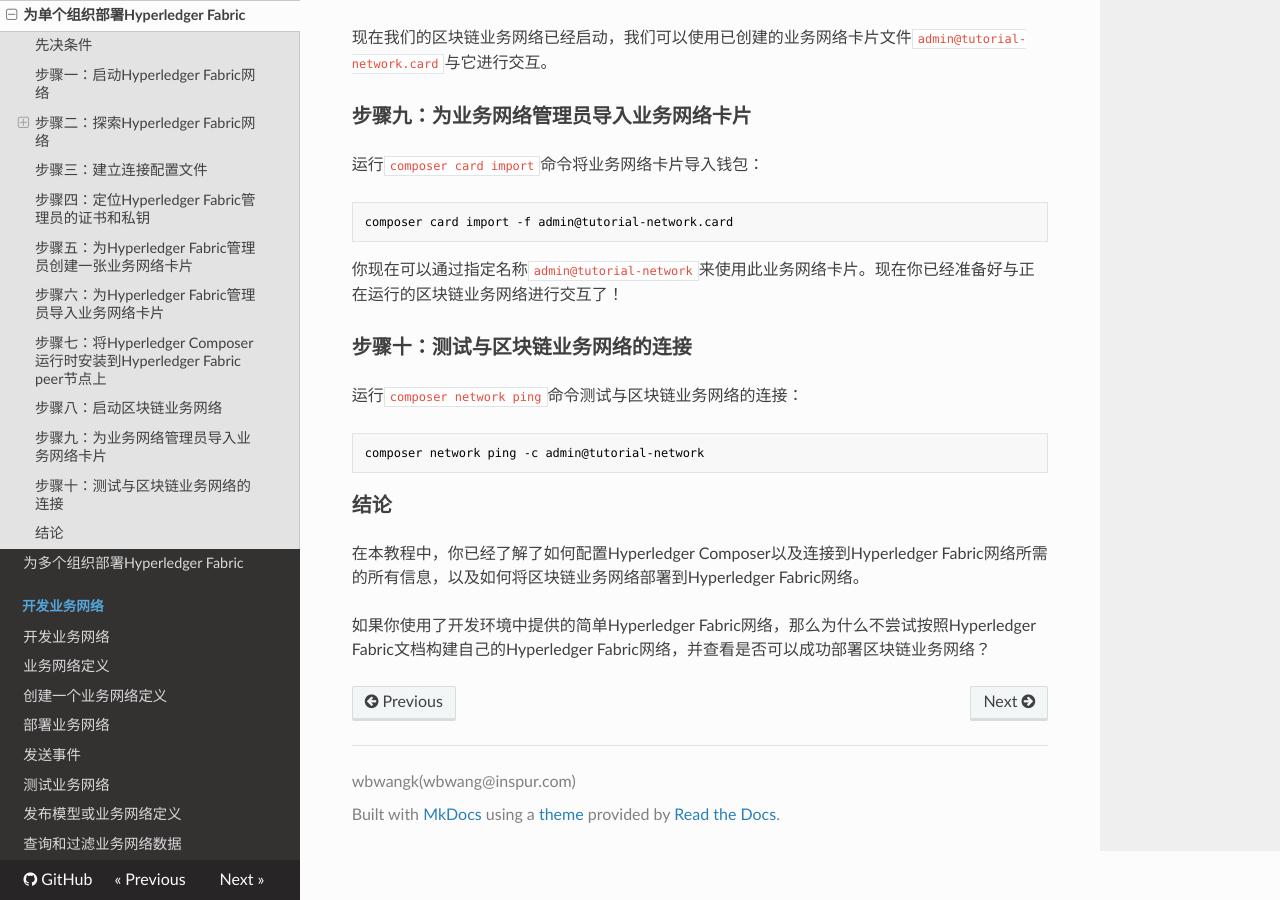
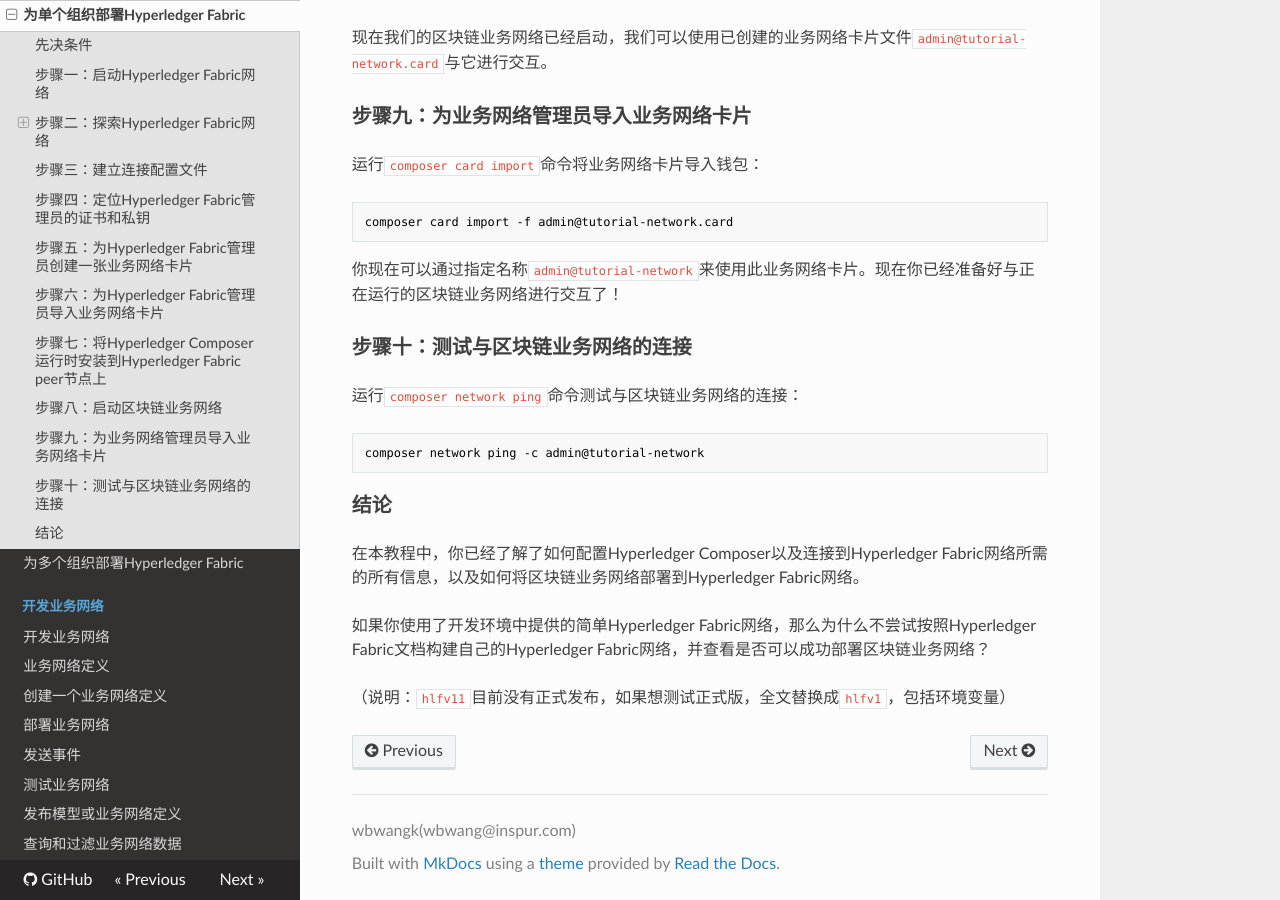
Before and after one commit to wbwangk/ComposerDocs, an MkDocs documentation site: the page built from docs/tutorials_deploy-to-fabric-single-org.md, in a window 1280 px wide and 900 px high, scrolled down 8758 px. Built offline with MkDocs 1.6.1, drawn with Linux system fonts in a browser that asks for light colours; nearby versions of some CDN libraries; old or Windows-style settings are respelled for this version of MkDocs.

Commit message:
Update tutorials_deploy-to-fabric-single-org.md

```diff
--- a/docs/tutorials_deploy-to-fabric-single-org.md
+++ b/docs/tutorials_deploy-to-fabric-single-org.md
@@ -314,3 +314,5 @@
 在本教程中，你已经了解了如何配置Hyperledger Composer以及连接到Hyperledger Fabric网络所需的所有信息，以及如何将区块链业务网络部署到Hyperledger Fabric网络。
 
 如果你使用了开发环境中提供的简单Hyperledger Fabric网络，那么为什么不尝试按照Hyperledger Fabric文档构建自己的Hyperledger Fabric网络，并查看是否可以成功部署区块链业务网络？
+
+（说明：`hlfv11`目前没有正式发布，如果想测试正式版，全文替换成`hlfv1`，包括环境变量）
```
